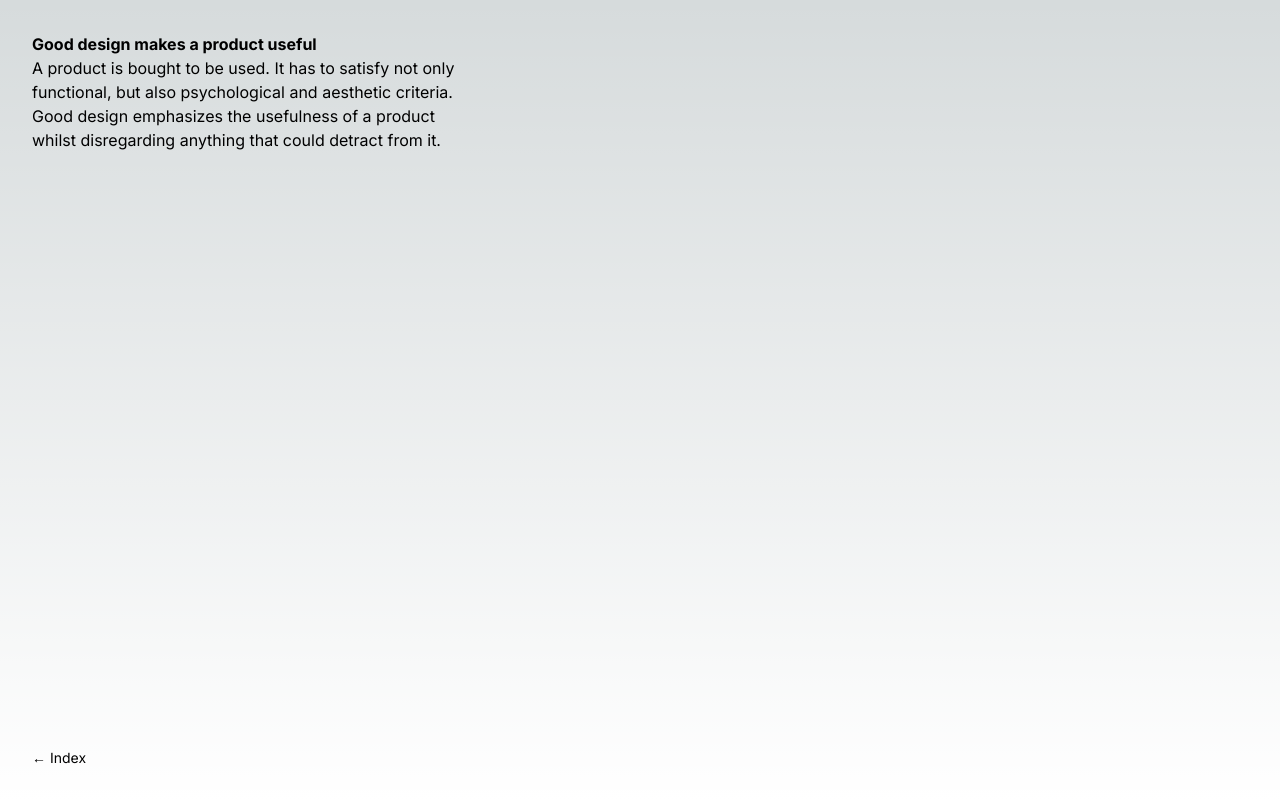
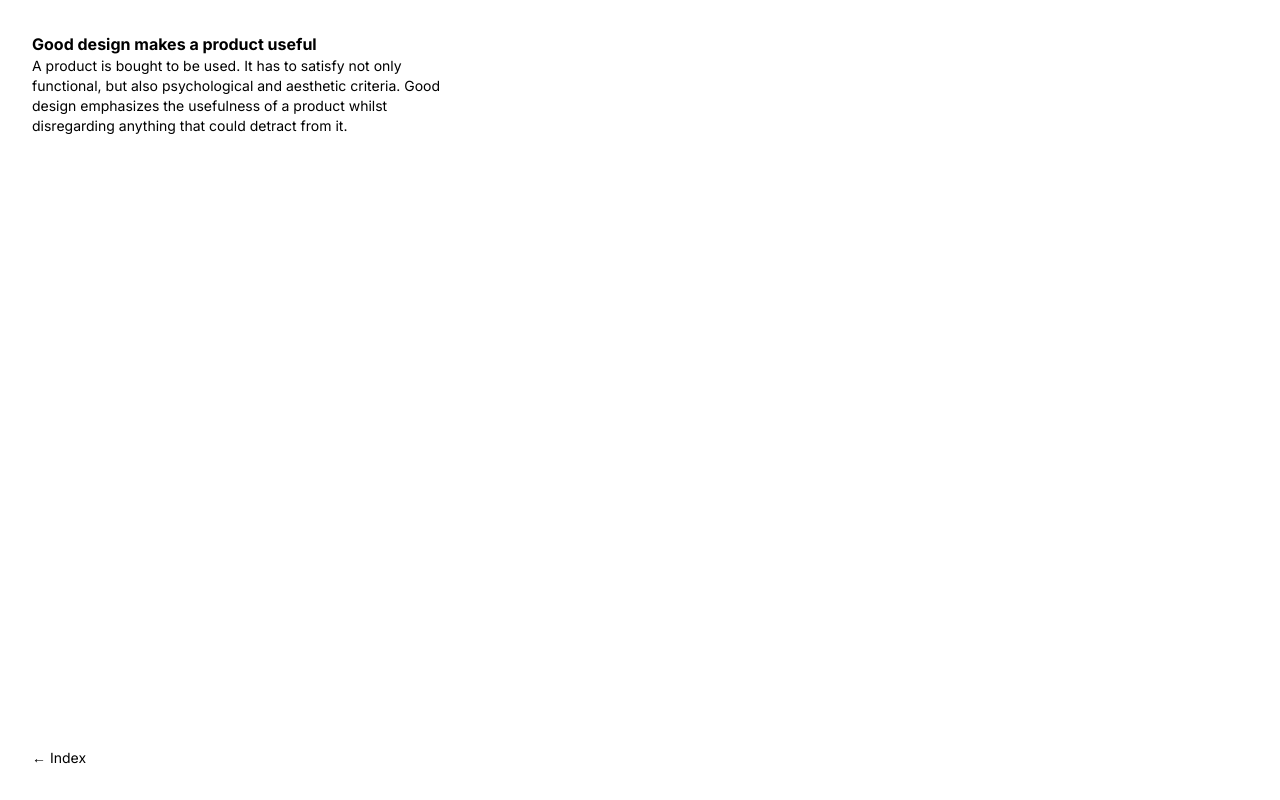
Before and after one commit to narmanguebraun/ten-principles, a Next.js app: page /posts/02-makes-a-product-useful in a window 1280 px wide. Built offline with nearby package versions, Linux system fonts and the light colour scheme.

Commit message:
Edit global styles

```diff
--- a/app/globals.css
+++ b/app/globals.css
@@ -4,7 +4,7 @@
 
 :root {
   --foreground-rgb: 0, 0, 0;
-  --background-start-rgb: 214, 219, 220;
+  --background-start-rgb: 255, 255, 255;
   --background-end-rgb: 255, 255, 255;
 }
 
@@ -26,6 +26,10 @@ body {
     rgb(var(--background-start-rgb));
 }
 
+.prose p {
+  @apply text-sm;
+}
+
 @layer utilities {
   .text-balance {
     text-wrap: balance;
```
